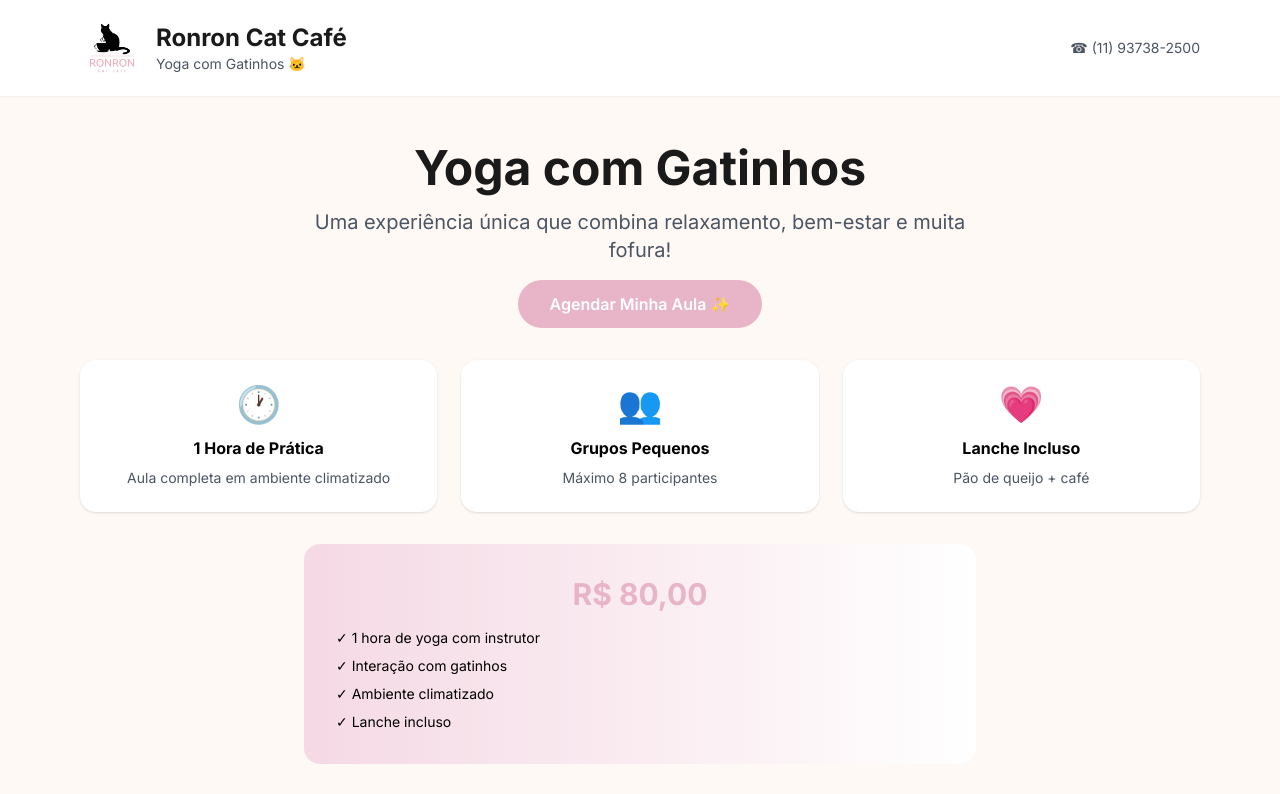
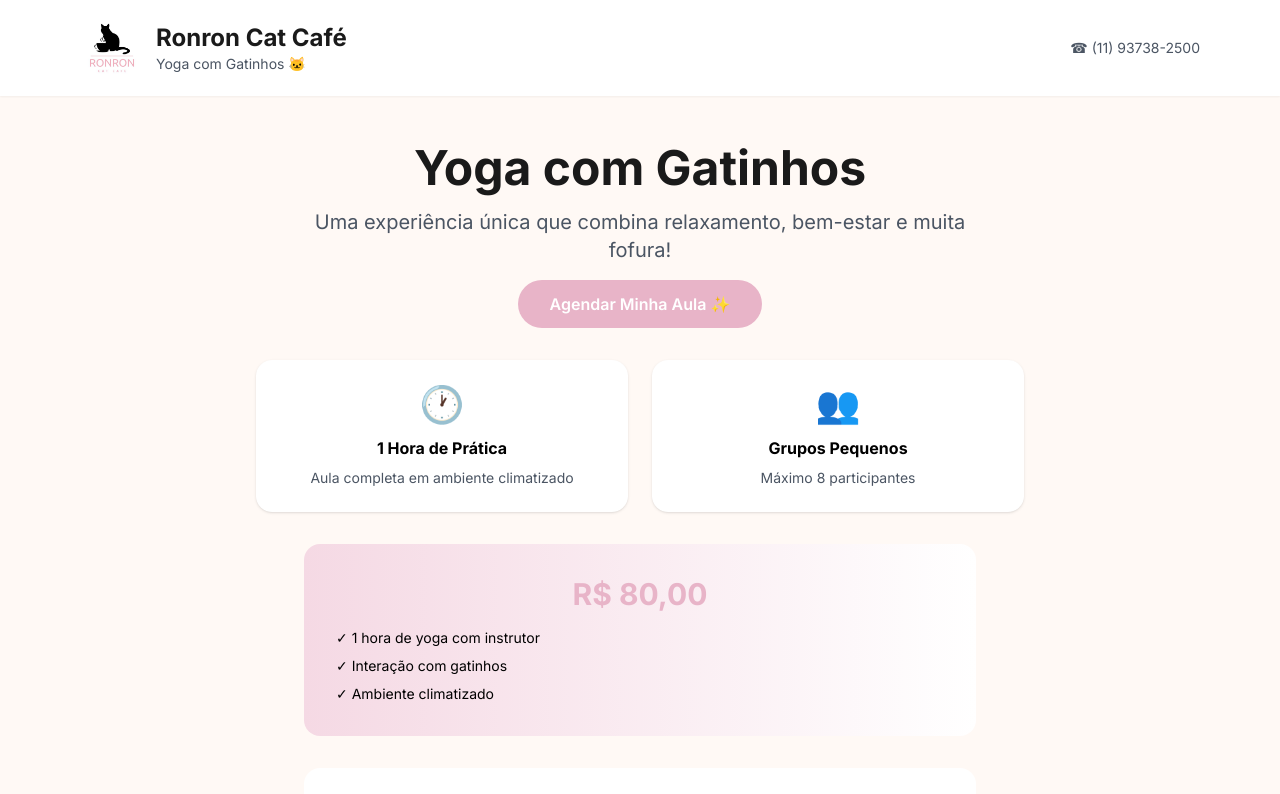
Before and after one commit to RonronCatCafe/ronron, a Next.js app: page / in a window 1280 px wide. Shown: the top 794 px of the page. Built offline with nearby package versions, Linux system fonts and the light colour scheme.

Commit message:
Update page.tsx

```diff
--- a/app/page.tsx
+++ b/app/page.tsx
@@ -49,7 +49,7 @@
         </button>
       </div>
 
-      <div className="grid md:grid-cols-3 gap-6 mt-12">
+      <div className="grid md:grid-cols-2 gap-6 mt-12 max-w-3xl mx-auto">
         <div className="bg-white p-6 rounded-2xl shadow">
           <div className="text-4xl mb-3">🕐</div>
           <h3 className="font-bold mb-2">1 Hora de Prática</h3>
@@ -60,11 +60,6 @@
           <h3 className="font-bold mb-2">Grupos Pequenos</h3>
           <p className="text-sm text-gray-600">Máximo 8 participantes</p>
         </div>
-        <div className="bg-white p-6 rounded-2xl shadow">
-          <div className="text-4xl mb-3">💗</div>
-          <h3 className="font-bold mb-2">Lanche Incluso</h3>
-          <p className="text-sm text-gray-600">Pão de queijo + café</p>
-        </div>
       </div>
 
       <div className="bg-gradient-to-r from-ronron-pink-light to-white p-8 rounded-2xl max-w-2xl mx-auto">
@@ -73,7 +68,6 @@
           <p>✓ 1 hora de yoga com instrutor</p>
           <p>✓ Interação com gatinhos</p>
           <p>✓ Ambiente climatizado</p>
-          <p>✓ Lanche incluso</p>
         </div>
       </div>
 
```
Lines whose indentation alone changed are shown as unchanged.
